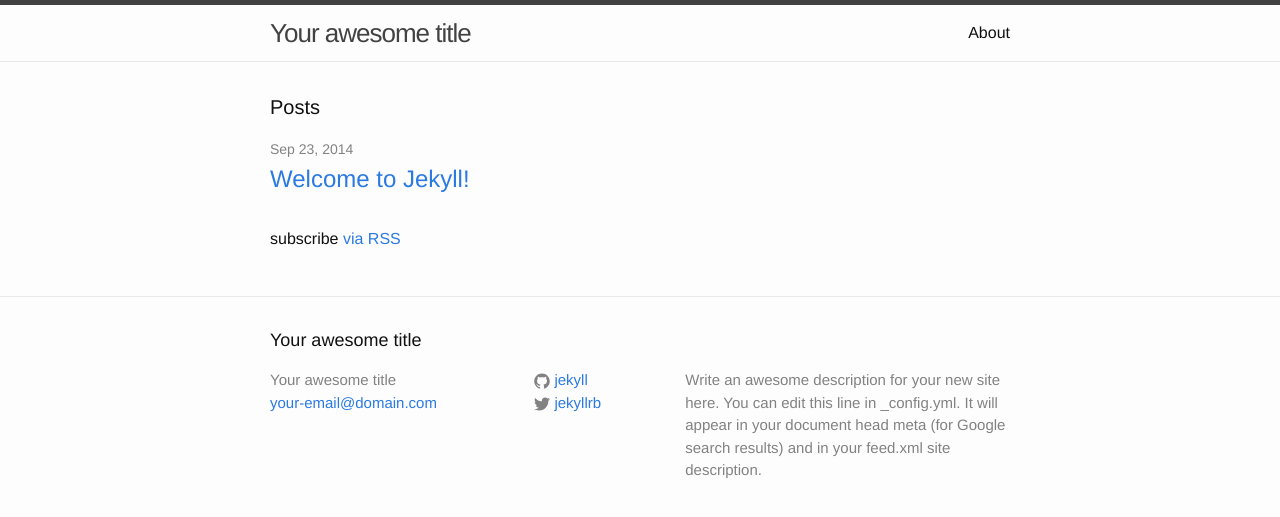
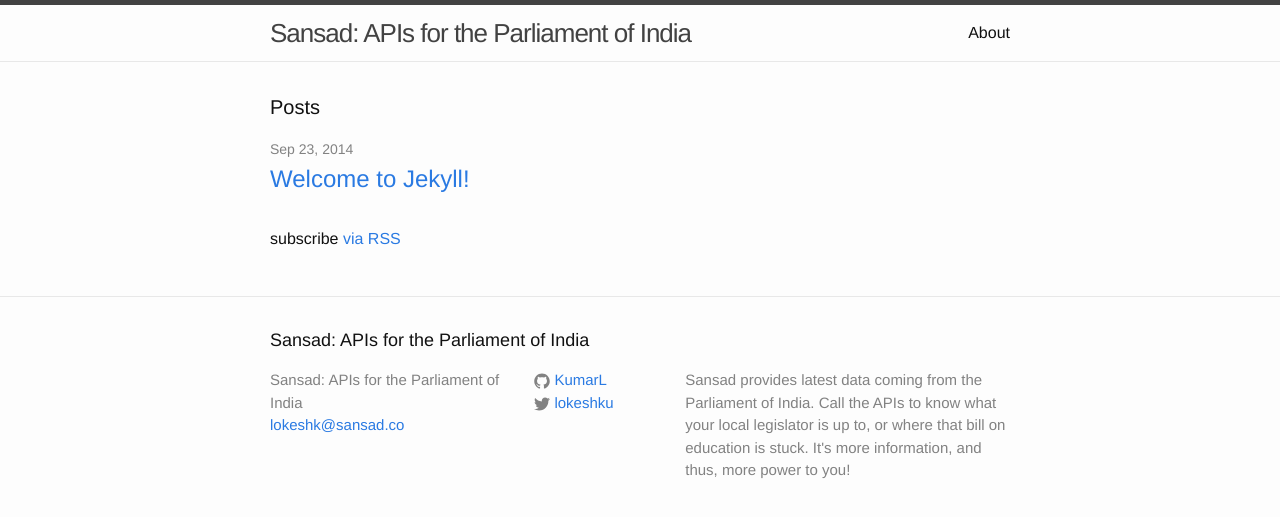
Before and after one commit to KumarL/sansad-site, a Jekyll site: the page built from index.html, in a window 1280 px wide. Shown: the top 517 px of the page. Built offline with Jekyll 4.4.1, drawn with Linux system fonts in a browser that asks for light colours.

Commit message:
Changes to the homepage.

```diff
--- a/_config.yml
+++ b/_config.yml
@@ -1,14 +1,15 @@
 # Site settings
-title: Your awesome title
-email: your-email@domain.com
+title: "Sansad: APIs for the Parliament of India"
+email: lokeshk@sansad.co
 description: > # this means to ignore newlines until "baseurl:"
-  Write an awesome description for your new site here. You can edit this
-  line in _config.yml. It will appear in your document head meta (for
-  Google search results) and in your feed.xml site description.
+  Sansad provides latest data coming from the Parliament of India. Call
+  the APIs to know what your local legislator is up to, or where that
+  bill on education is stuck. It's more information, and thus, more power
+  to you!
 baseurl: "" # the subpath of your site, e.g. /blog/
-url: "http://yourdomain.com" # the base hostname & protocol for your site
-twitter_username: jekyllrb
-github_username:  jekyll
+url: "http://sansad.co" # the base hostname & protocol for your site
+twitter_username: lokeshku
+github_username:  KumarL
 
 # Build settings
 markdown: kramdown
```
